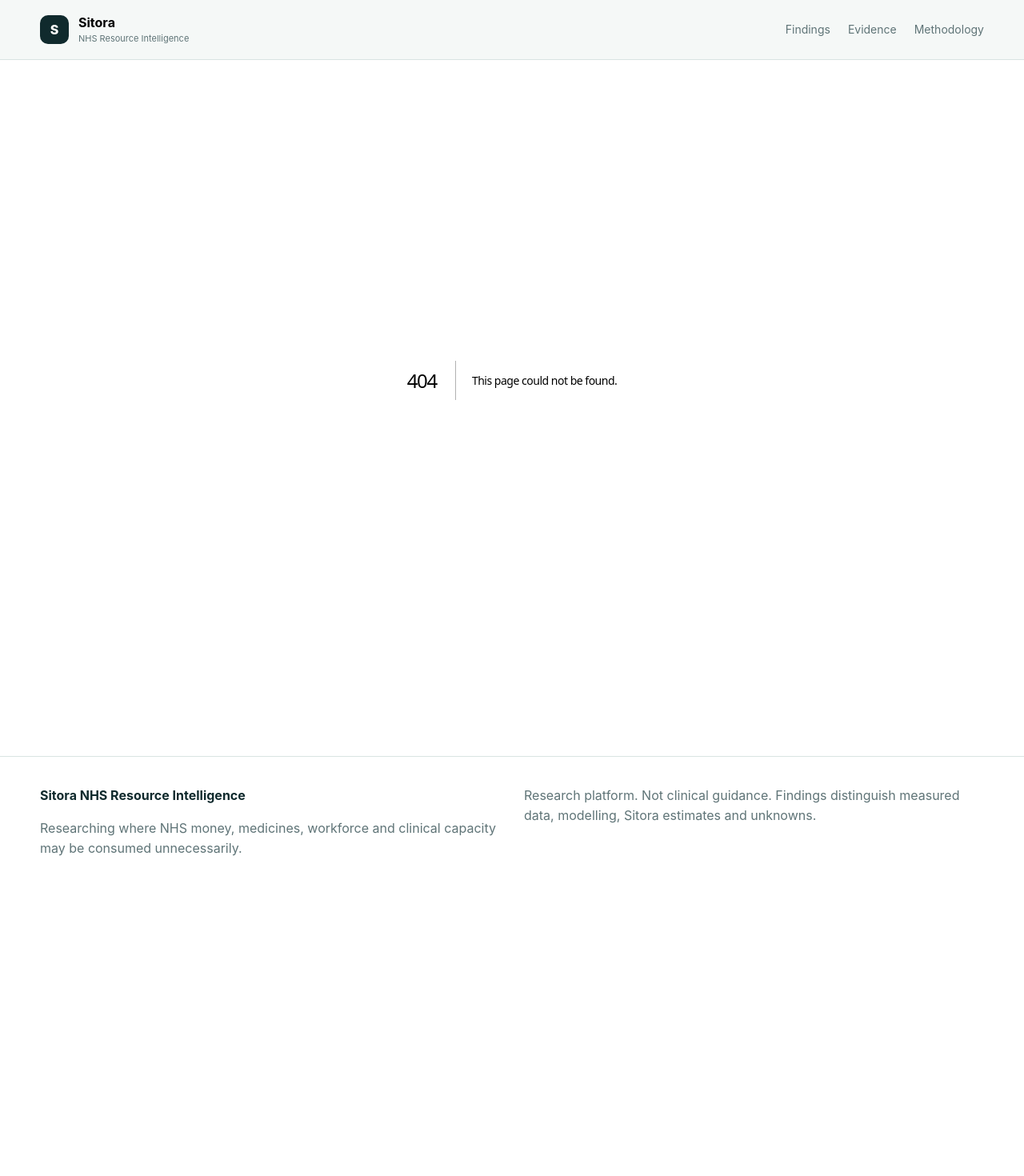
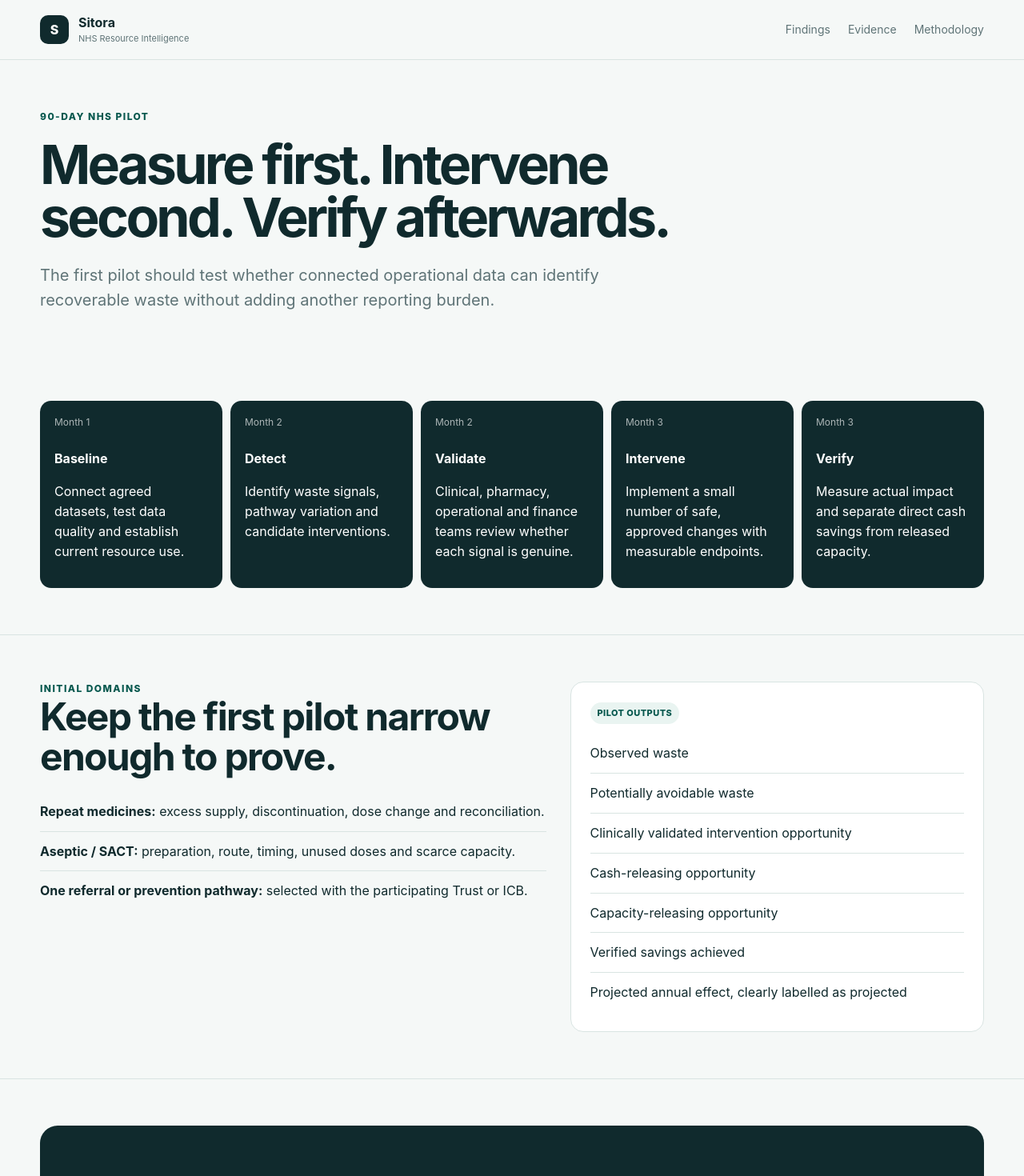
Before and after one commit to Nylon1/NHS, a Next.js app: page /pilot in a window 1280 px wide. Before the commit this address had no page. Shown: the top 1470 px of the page at 80% size. Before the commit the page ends 1136 px from the top, so only its background shows below. Built offline with nearby package versions, Linux system fonts and the light colour scheme.

Commit message:
Add 90 day pilot specification page

```diff
--- /dev/null
+++ b/app/pilot/page.tsx
@@ -0,0 +1,59 @@
+export default function PilotPage() {
+  const outputs = [
+    "Observed waste",
+    "Potentially avoidable waste",
+    "Clinically validated intervention opportunity",
+    "Cash-releasing opportunity",
+    "Capacity-releasing opportunity",
+    "Verified savings achieved",
+    "Projected annual effect, clearly labelled as projected"
+  ];
+
+  return (
+    <>
+      <section className="page-head">
+        <div className="shell">
+          <div className="eyebrow">90-day NHS pilot</div>
+          <h1>Measure first. Intervene second. Verify afterwards.</h1>
+          <p className="lede">The first pilot should test whether connected operational data can identify recoverable waste without adding another reporting burden.</p>
+        </div>
+      </section>
+
+      <section className="section">
+        <div className="shell">
+          <div className="process">
+            <div className="process-step"><span>Month 1</span><strong>Baseline</strong><p>Connect agreed datasets, test data quality and establish current resource use.</p></div>
+            <div className="process-step"><span>Month 2</span><strong>Detect</strong><p>Identify waste signals, pathway variation and candidate interventions.</p></div>
+            <div className="process-step"><span>Month 2</span><strong>Validate</strong><p>Clinical, pharmacy, operational and finance teams review whether each signal is genuine.</p></div>
+            <div className="process-step"><span>Month 3</span><strong>Intervene</strong><p>Implement a small number of safe, approved changes with measurable endpoints.</p></div>
+            <div className="process-step"><span>Month 3</span><strong>Verify</strong><p>Measure actual impact and separate direct cash savings from released capacity.</p></div>
+          </div>
+        </div>
+      </section>
+
+      <section className="section">
+        <div className="shell two-col">
+          <div>
+            <div className="eyebrow">Initial domains</div>
+            <h2>Keep the first pilot narrow enough to prove.</h2>
+            <ul className="list-clean">
+              <li><strong>Repeat medicines:</strong> excess supply, discontinuation, dose change and reconciliation.</li>
+              <li><strong>Aseptic / SACT:</strong> preparation, route, timing, unused doses and scarce capacity.</li>
+              <li><strong>One referral or prevention pathway:</strong> selected with the participating Trust or ICB.</li>
+            </ul>
+          </div>
+          <div className="card">
+            <span className="badge">Pilot outputs</span>
+            <ul className="list-clean" style={{ marginTop: 12 }}>
+              {outputs.map((output) => <li key={output}>{output}</li>)}
+            </ul>
+          </div>
+        </div>
+      </section>
+
+      <section className="section">
+        <div className="shell quote">The NHS cannot systematically reduce waste it cannot see. The pilot is designed to determine what is genuinely recoverable, not to manufacture a headline savings figure.</div>
+      </section>
+    </>
+  );
+}
```
